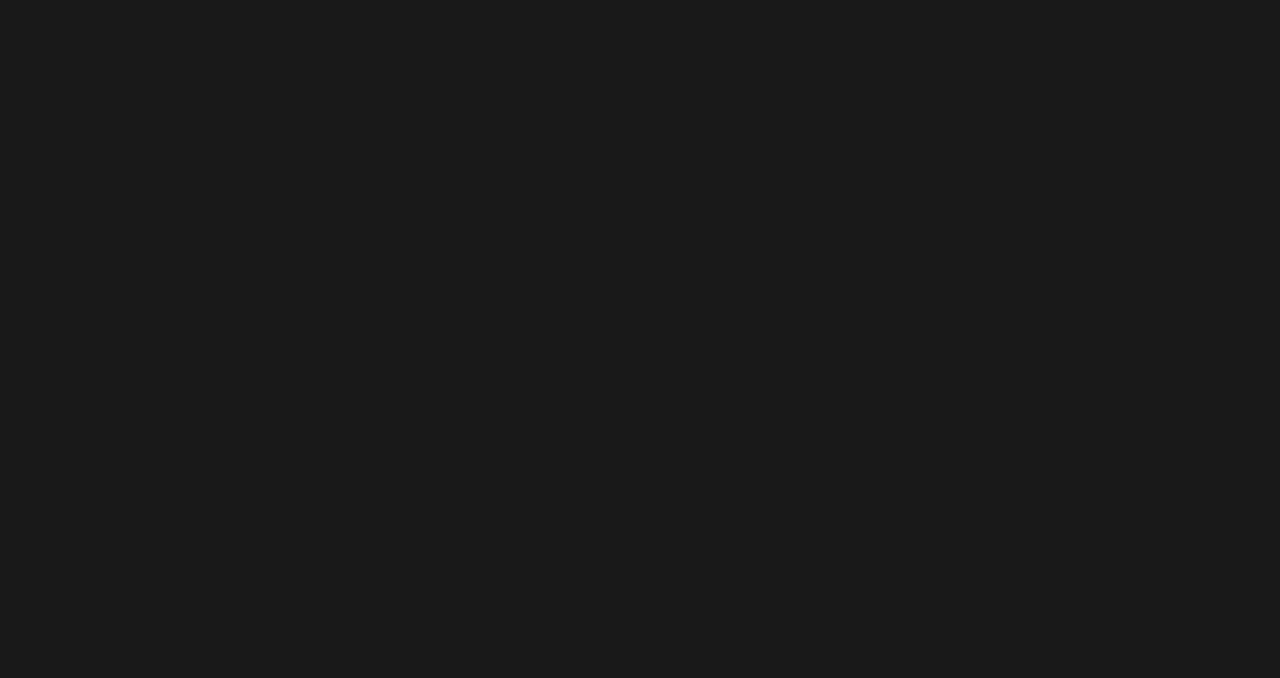
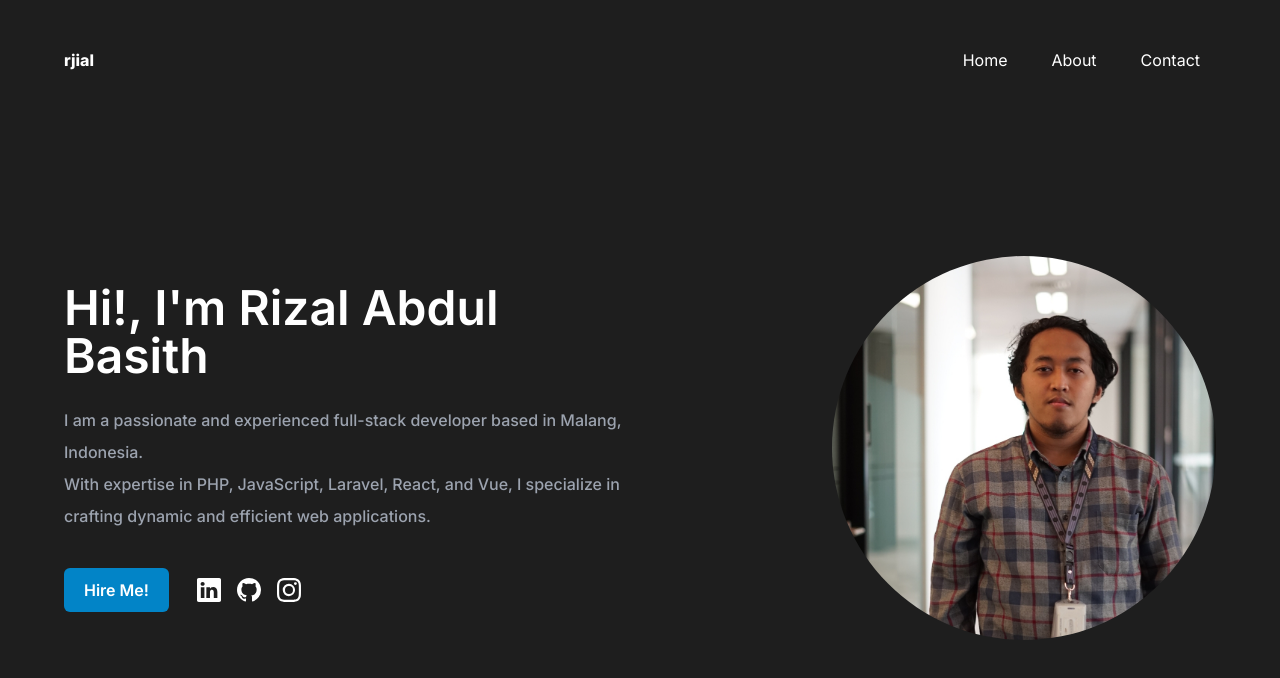
Before and after one commit to rjial/port-rjial, a Next.js app: page / in a window 1280 px wide. Shown: the top 678 px of the page. Built offline with nearby package versions, Linux system fonts and the light colour scheme.

Commit message:
make a landing page

```diff
--- /dev/null
+++ b/app/about/page.tsx
@@ -0,0 +1,17 @@
+import Image from 'next/image'
+import {BsLinkedin, BsGithub, BsInstagram} from 'react-icons/bs'
+import dp from "../public/dp.jpg"
+
+export default function About() {
+  return (
+    <main className="">
+      <div className='h-screen px-16 mx-auto pt-24 flex items-center justify-center'>
+        <h1 className='text-white text-4xl'>Coming Soon...</h1>
+      </div>
+    </main>
+  )
+}
+
+export const metadata = {
+  title: 'About - rjial',
+}
--- /dev/null
+++ b/app/contact/page.tsx
@@ -0,0 +1,14 @@
+
+export default function Contact() {
+  return (
+    <main className="">
+      <div className='h-screen px-16 mx-auto pt-24 flex items-center justify-center'>
+        <h1 className='text-white text-4xl'>Coming Soon...</h1>
+      </div>
+    </main>
+  )
+}
+
+export const metadata = {
+  title: 'Contact - rjial',
+}
--- a/app/globals.css
+++ b/app/globals.css
@@ -3,10 +3,5 @@
 @tailwind utilities;
 
 body {
-  background: linear-gradient(
-      to bottom,
-      transparent,
-      rgb(30, 30, 30, 100%)
-    )
-    rgb(25, 25, 25, 100%);
+  background: rgb(30, 30, 30, 100%)
 }
--- a/app/layout.tsx
+++ b/app/layout.tsx
@@ -1,3 +1,4 @@
+import Navbar from '@/components/common/Navbar'
 import './globals.css'
 import { Inter } from 'next/font/google'
 
@@ -5,7 +6,7 @@ const inter = Inter({ subsets: ['latin'] })
 
 export const metadata = {
   title: 'rjial',
-  description: 'low effort portfolio by rjial',
+  description: 'I am a passionate and experienced full-stack developer based in Malang, Indonesia. With expertise in PHP, JavaScript, Laravel, React, and Vue, I specialize in crafting dynamic and efficient web applications.',
 }
 
 export default function RootLayout({
@@ -15,7 +16,10 @@ export default function RootLayout({
 }) {
   return (
     <html lang="en">
-      <body className={inter.className}>{children}</body>
+      <body className={`${inter.className} min-h-screen`}>
+        <Navbar/>
+        {children}
+        </body>
     </html>
   )
 }
--- a/app/page.tsx
+++ b/app/page.tsx
@@ -1,9 +1,28 @@
 import Image from 'next/image'
+import {BsLinkedin, BsGithub, BsInstagram} from 'react-icons/bs'
+import dp from "../public/dp.jpg"
 
 export default function Home() {
   return (
     <main className="">
-
+      <div className='h-screen px-16 mx-auto pt-24 flex items-center justify-between'>
+        <div className='w-1/2'>
+          <h1 className='text-white font-semibold text-5xl mb-6'>Hi!, I'm Rizal Abdul Basith </h1>
+          <h4 className='text-gray-400 font-medium leading-8'>I am a passionate and experienced full-stack developer based in Malang, Indonesia. </h4>
+          <h4 className='text-gray-400 font-medium leading-8 mb-9'>With expertise in PHP, JavaScript, Laravel, React, and Vue, I specialize in crafting dynamic and efficient web applications.</h4>
+          <div className='flex items-center space-x-7'>
+            <button className='px-5 py-2.5 bg-sky-600 rounded-md text-white font-semibold transition-colors hover:bg-sky-500 duration-100'>Hire Me!</button>
+            <div className='flex items-center space-x-4'>
+              <a target='_blank' href="https://www.linkedin.com/in/rjial/"><BsLinkedin className='text-2xl text-white hover:shadow-md hover:shadow-white/20 transition-shadow'/></a>
+              <a target='_blank' href="https://github.com/rjial"><BsGithub className='text-2xl text-white hover:shadow-md hover:shadow-white/20 transition-shadow'/></a>
+              <a target='_blank' href="https://www.instagram.com/rjiaal/"><BsInstagram className='text-2xl text-white hover:shadow-md hover:shadow-white/20 transition-shadow'/></a>
+            </div>
+          </div>
+        </div>
+        <div>
+          <Image src={dp} alt="display picture" priority={false} loading='lazy' className='h-96 w-96 rounded-full' unoptimized={true} />
+        </div>
+      </div>
     </main>
   )
 }
--- /dev/null
+++ b/components/common/Navbar.tsx
@@ -0,0 +1,16 @@
+import Link from "next/link"
+
+export default () => {
+  return (
+    <div className="fixed w-full">
+      <div className="flex justify-between px-16 py-10 items-center ">
+        <h1 className="text-white font-extrabold">rjial</h1>
+        <div className="flex justify-between space-x-3 text-white">
+          <Link href="/"><div className="py-2 px-4 hover:bg-white/10 rounded-md transition ease-in-out">Home</div></Link>
+          <Link href="/about"><div className="py-2 px-4 hover:bg-white/10 rounded-md transition ease-in-out">About</div></Link>
+          <Link href="/contact"><div className="py-2 px-4 hover:bg-white/10 rounded-md transition ease-in-out">Contact</div></Link>
+        </div>
+      </div>
+    </div>
+  )
+}
--- a/package.json
+++ b/package.json
@@ -17,6 +17,7 @@
     "postcss": "8.4.23",
     "react": "18.2.0",
     "react-dom": "18.2.0",
+    "react-icons": "^4.8.0",
     "tailwindcss": "3.3.2",
     "typescript": "5.0.4"
   }
```
Also changed, not shown: public/dp.jpg (added), 1 other file (tests, documents, lock files or other folders).
